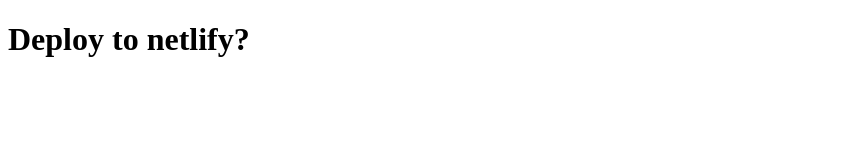
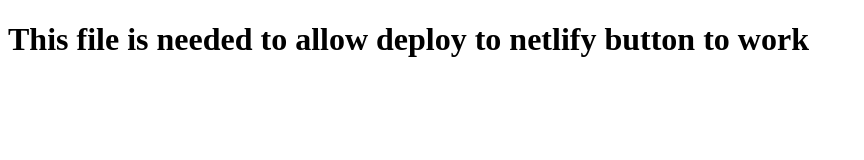
Before and after one commit to crushed112/nodemailer-netlify-example-1298371928371289371, a website: page deploytonetlifybutton/index.html in a window 1280 px wide. Shown: the whole page, without its empty margins (0-864 px from the left). Drawn offline with Linux system fonts and the light colour scheme.

Commit message:
deploy to netlify button working

```diff
--- a/dist/index.html
+++ b/deploytonetlifybutton/index.html
@@ -6,6 +6,6 @@
     <title>Document</title>
 </head>
 <body>
-    <h1>Deploy to netlify?</h1>
+    <h1>This file is needed to allow deploy to netlify button to work</h1>
 </body>
 </html>
```
Also changed, not shown: netlify.toml.
